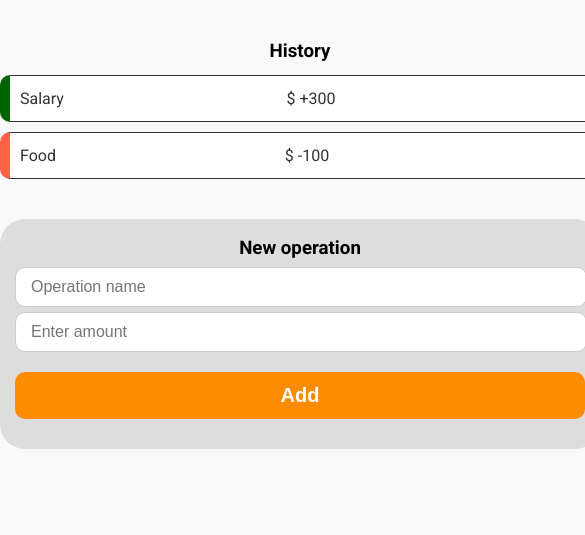
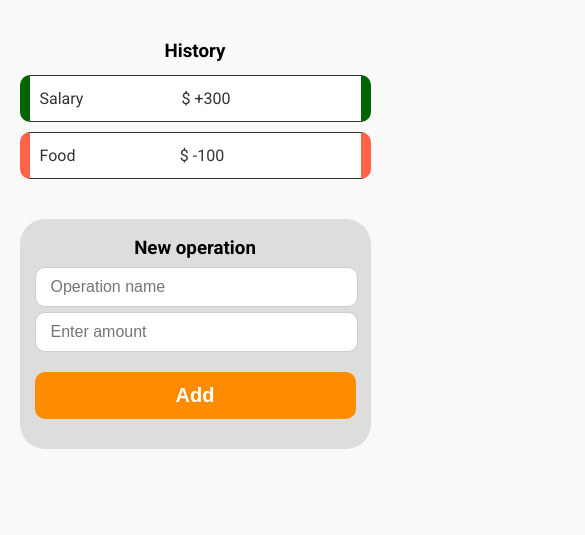
Before and after one commit to smeshchankin/wallet, a plain HTML site: page index.html in a window 390 px wide. Shown: the part 309-844 px from the top of the page, 585 px wide, since content can reach past the window. Drawn offline with Linux system fonts and the light colour scheme.

Commit message:
[WO-001] Design: adaptive 667px

```diff
--- a/style.css
+++ b/style.css
@@ -154,3 +154,9 @@ ul {
     background-color: white;
     color: darkorange;
 }
+
+@media(max-width: 667px) {
+    .container {
+        width: 90%;
+    }
+}
```
